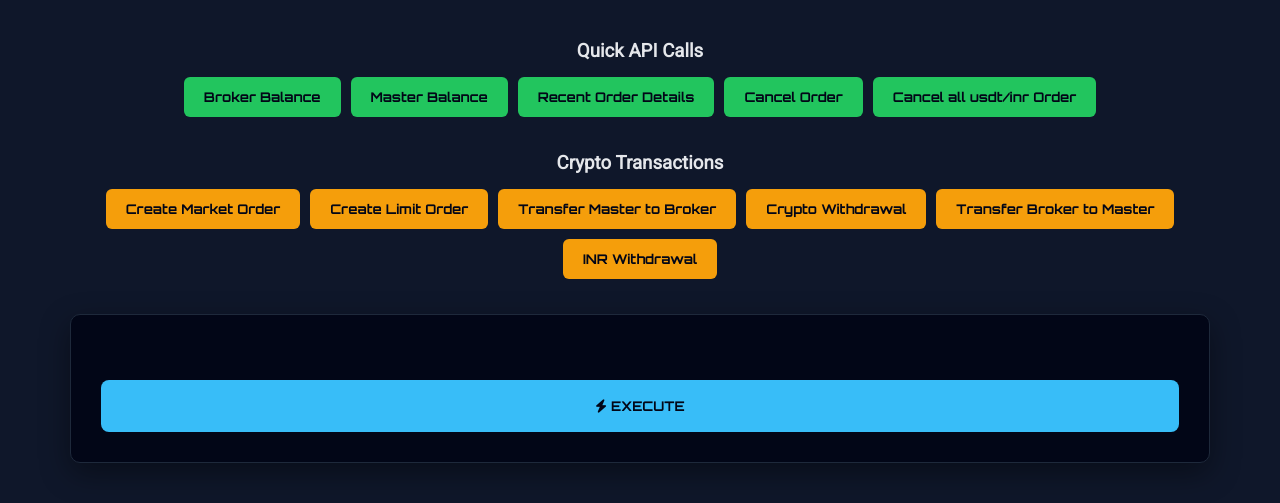
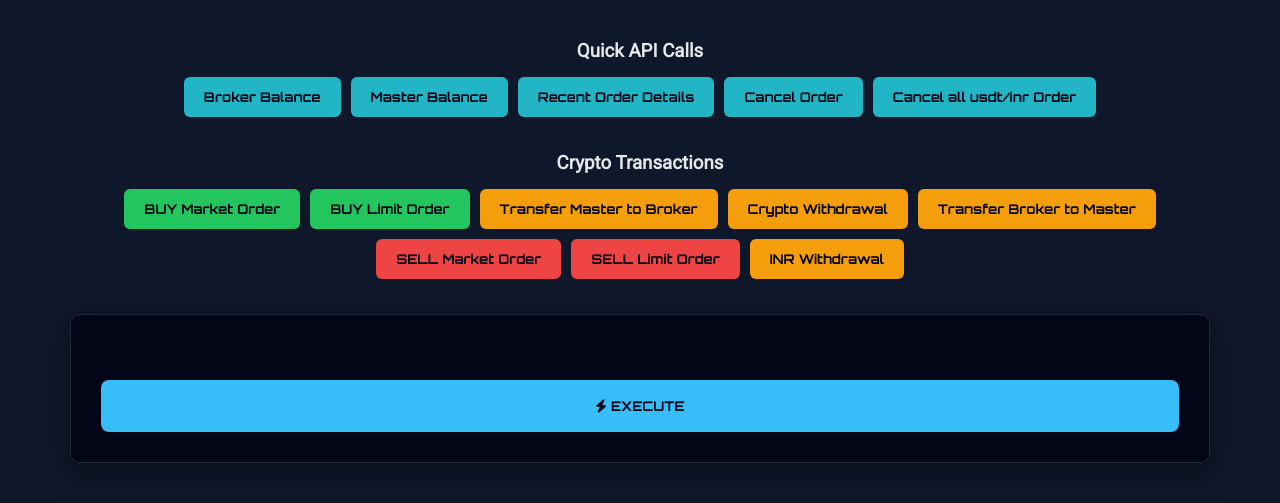
Before and after one commit to waren-christopher/coinswitch-auto-trade, a Django app: page / in a window 1280 px wide. Shown: the part 91-594 px from the top of the page. Run offline with Django 5.2, Linux system fonts and the light colour scheme.

Commit message:
sell button

```diff
--- a/coinswitch_panel/api/coinswitch.py
+++ b/coinswitch_panel/api/coinswitch.py
@@ -4,7 +4,6 @@ BASE_URL = "https://exchange.coinswitch.co"
 
 def broker_balance(headers,body):
     return requests.get(f"{BASE_URL}/api/v2/me/balance/", headers=headers)
-
 
 def master_balance(headers,body):
     return requests.get(f"{BASE_URL}/api/v1/master/me/getBalance/", headers=headers)
@@ -18,10 +17,10 @@ def cancel_all_order(headers,body):
 def recent_orders(headers,body):
     return requests.get(f"{BASE_URL}/api/v1/me/orders/?onlyOpen=false&type=LIMIT", headers=headers)
 
-def create_market_order(headers,body):
+def buy_market_order(headers,body):
     return requests.post(f"{BASE_URL}/api/v1/orders/",json=body, headers=headers)
 
-def create_limit_order(headers,body):
+def buy_limit_order(headers,body):
     return requests.post(f"{BASE_URL}/api/v1/orders/",json=body, headers=headers)
 
 def transfer_master_to_broker(headers,body):
@@ -35,6 +34,12 @@ def transfer_broker_to_master(headers,body):
 
 def inr_withdrawal(headers,body):
     return requests.post(f"{BASE_URL}/api/v1/me/inrWithdrawal",json=body, headers=headers)
+
+def sell_market_order(headers,body):
+    return requests.post(f"{BASE_URL}/api/v1/orders/",json=body, headers=headers)
+
+def sell_limit_order(headers,body):
+    return requests.post(f"{BASE_URL}/api/v1/orders/",json=body, headers=headers)
 
 
 
--- a/coinswitch_panel/api/views.py
+++ b/coinswitch_panel/api/views.py
@@ -34,10 +34,10 @@ def dashboard(request):
            body={}
        if api == 'crypto_withdrawal':
            body['amount'] = float(body['amount']) if '.' in body['amount'] else int(body['amount']) #handle integer and fload values
-       if api == 'create_market_order' or api == 'create_limit_order':  #calculate trading fee of 0.15%
+       if api == 'buy_market_order' or api == 'buy_limit_order' or api == 'sell_market_order' or api == 'sell_limit_order':  #calculate trading fee of 0.15%
            fee=float(round(float(body['quantity']) * 0.0015, 2)) if '.' in body['quantity'] else int(int(body['quantity']) * 0.0015)
            body['quantity']=str(float(body['quantity']) - fee if '.' in body['quantity'] else int(body['quantity']) - fee)
-           api == 'create_market_order' and body.update({'bestQuantity': body['quantity']})
+           api == 'buy_market_order' or api == 'sell_market_order' and body.update({'bestQuantity': body['quantity']})
 
     except Exception as e:
         print(str(e))
@@ -49,7 +49,8 @@ def dashboard(request):
         "message": body,
         "timestamp": timestamp,
     }
-   # print('payload is: ',payload,os.getenv('secretkey'))
+    # print('payload is: ',payload,os.getenv('secretkey'))
+    # return
     signature = signature_server.django_generate_signatures(os.getenv(secretkey), payload)
 
     headers = {
--- a/coinswitch_panel/static/css/dashboard.css
+++ b/coinswitch_panel/static/css/dashboard.css
@@ -176,7 +176,7 @@ pre{
   font-weight:700;
   border:none;
   cursor:pointer;
-  background:#22c55e;
+  background:#22b5c5;
   color:#020617;
   border-radius:6px;
 }
@@ -266,3 +266,29 @@ pre{
 .copy-icon-btn:active {
     color: #22c55e; /* Green on click */
 }
+
+
+/* ================================
+   BUY / SELL Button Colors
+================================ */
+
+/* BUY buttons → GREEN */
+button[data-api^="buy_"] {
+    background: #22c55e;          /* Green */
+    color: #020617;
+}
+
+/* SELL buttons → RED */
+button[data-api^="sell_"] {
+    background: #ef4444;          /* Red */
+    color: #020617;
+}
+
+/* Optional: hover effect */
+button[data-api^="buy_"]:hover {
+    filter: brightness(1.1);
+}
+
+button[data-api^="sell_"]:hover {
+    filter: brightness(1.1);
+}
--- a/coinswitch_panel/static/js/dashboard.js
+++ b/coinswitch_panel/static/js/dashboard.js
@@ -44,7 +44,7 @@ document.addEventListener("DOMContentLoaded", () => {
             toID: "brokerid"
         },
 
-        create_market_order: {
+        buy_market_order: {
             quantity: "",
             bestQuantity: "",
             type: "market",
@@ -55,13 +55,34 @@ document.addEventListener("DOMContentLoaded", () => {
             username: "warenx1"
         },
 
-        create_limit_order: {
+        buy_limit_order: {
             limitPrice: "",
             quantity: "",
             type: "limit",
             side: "BUY",
             instrument: "USDT/INR",
             quantityType: "QUOTE",
+            username: "warenx1"
+        },
+
+        sell_market_order: {
+            quantity: "",
+            bestQuantity: "",
+            type: "market",
+            side: "SELL",
+            instrument: "USDT/INR",
+            quantityType: "BASE",
+            bestQuantityType: "BASE",
+            username: "warenx1"
+        },
+
+        sell_limit_order: {
+            limitPrice: "",
+            quantity: "",
+            type: "limit",
+            side: "SELL",
+            instrument: "USDT/INR",
+            quantityType: "BASE",
             username: "warenx1"
         },
 
--- a/coinswitch_panel/templates/dashboard.html
+++ b/coinswitch_panel/templates/dashboard.html
@@ -25,7 +25,7 @@
       <button class="quick-btn" data-api="broker_balance+GET+/api/v2/me/balance/+publickey+secretkey">Broker Balance</button>
       <button class="quick-btn" data-api="master_balance+GET+/api/v1/master/me/getBalance/+master_publickey+master_privatekey">Master Balance</button>
       <button class="quick-btn" data-api="recent_orders+GET+/api/v1/me/orders/?onlyOpen=false&type=LIMIT+publickey+secretkey">Recent Order Details</button>
-      <button class="transaction-btn" style="background:#22c55e;" data-api="cancel_order+DELETE+/api/v1/orders/+publickey+secretkey">Cancel Order</button>
+      <button class="transaction-btn" style="background:#22b5c5;" data-api="cancel_order+DELETE+/api/v1/orders/+publickey+secretkey">Cancel Order</button>
       <button class="quick-btn" data-api="cancel_all_order+DELETE+/api/v1/orders/cancelAll?instrument=USDT/INR+publickey+secretkey" data-confirm="true">Cancel all usdt/inr Order</button>
     </div>
   </section>
@@ -33,11 +33,13 @@
   <section class="transaction-buttons">
     <h3>Crypto Transactions</h3>
     <div class="button-grid">
-      <button class="transaction-btn" data-api="create_market_order+POST+/api/v1/orders/+publickey+secretkey">Create Market Order</button>
-      <button class="transaction-btn" data-api="create_limit_order+POST+/api/v1/orders/+publickey+secretkey">Create Limit Order</button>
+      <button class="transaction-btn" data-api="buy_market_order+POST+/api/v1/orders/+publickey+secretkey">BUY Market Order</button>
+      <button class="transaction-btn" data-api="buy_limit_order+POST+/api/v1/orders/+publickey+secretkey">BUY Limit Order</button>
       <button class="transaction-btn" data-api="transfer_master_to_broker+POST+/api/v1/master/me/transferFunds+master_publickey+master_privatekey">Transfer Master to Broker</button>
       <button class="transaction-btn" data-api="crypto_withdrawal+POST+/api/v1/me/withdrawal+master_publickey+master_privatekey">Crypto Withdrawal</button>
       <button class="transaction-btn" data-api="transfer_broker_to_master+POST+/api/v1/master/me/transferFunds+master_publickey+master_privatekey">Transfer Broker to Master</button>
+      <button class="transaction-btn" data-api="sell_market_order+POST+/api/v1/orders/+publickey+secretkey">SELL Market Order</button>
+      <button class="transaction-btn" data-api="sell_limit_order+POST+/api/v1/orders/+publickey+secretkey">SELL Limit Order</button>
       <button class="transaction-btn" data-api="inr_withdrawal+POST+/api/v1/me/inrWithdrawal+master_publickey+master_privatekey">INR Withdrawal</button>
     </div>
   </section>
```
